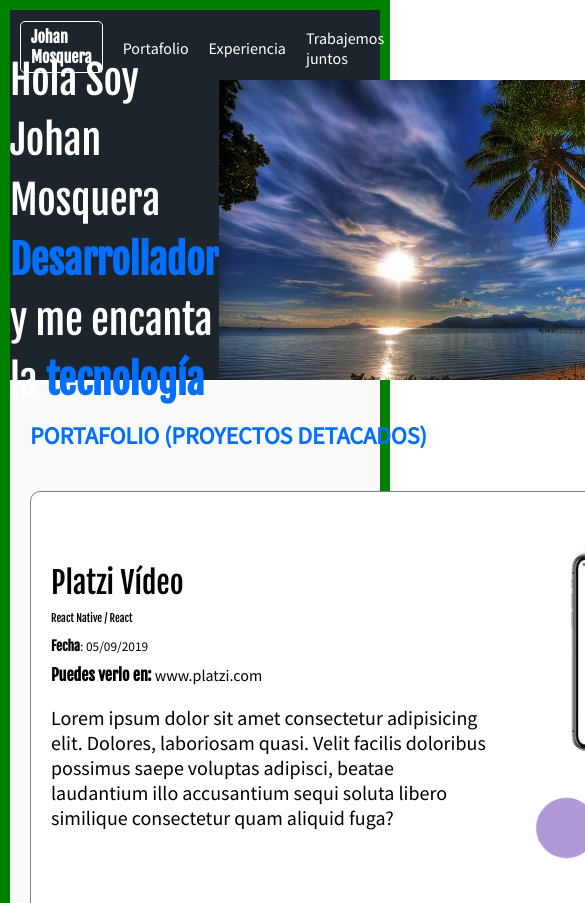
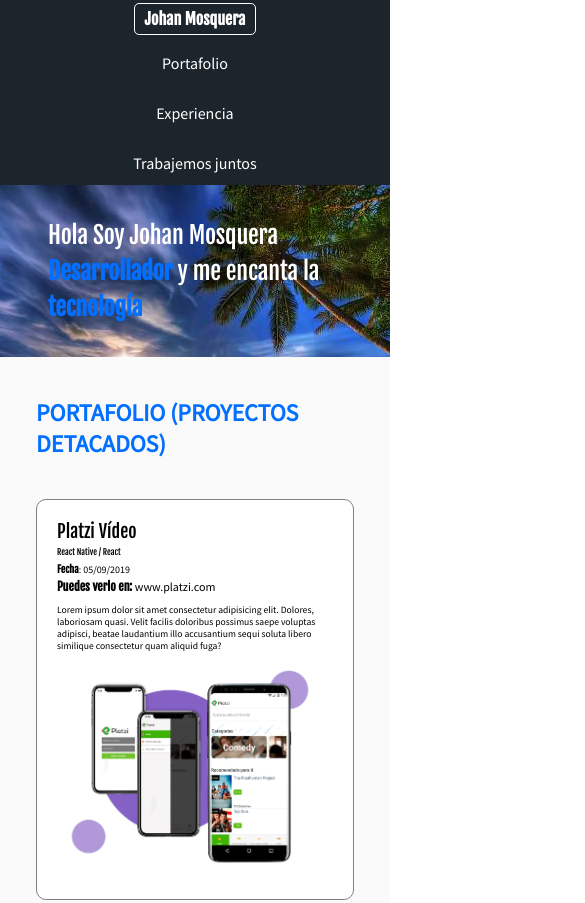
Before and after one commit to jocode/desarrollo.web, a plain HTML site: page index.html in a window 390 px wide. Shown: the top 903 px of the page, 585 px wide, since content can reach past the window. Drawn offline with Linux system fonts and the light colour scheme.

Commit message:
Ajustando el proyecto con media queries
Se realiza las modificaciones de cada uno de los estilos, usando breakpoints en 1024px, 679px, 480px y 320px. Para aplicar los estilos, comentamos cada seccion y la adaptamos al mejor resultado en la resolucion

```diff
--- a/estilos.css
+++ b/estilos.css
@@ -61,6 +61,7 @@
   display: flex;
   justify-content: space-between;
   align-items: center;
+  flex-wrap: wrap;
 }
 
 .header figure {
@@ -114,6 +115,7 @@
   display: flex;
   align-items: center;
   justify-content: space-between;
+  flex-wrap: wrap;
 }
 
 .hero-image {
@@ -144,6 +146,7 @@
   display: flex;
   align-items: center;
   justify-content: space-between;
+  flex-wrap: wrap;
 }
 
 .project-title {
@@ -158,10 +161,6 @@
   margin: 10px 0;
 }
 
-.project-detail {
-  margin-right: 20px;
-}
-
 .project-description {
   font-size: 20px;
 }
@@ -170,12 +169,17 @@
   font-family: 'Fjalla One', sans-serif;
 }
 
-.project-details {
-  width: 500px;
+.project-detail {
+  width: 50%;
 }
 
 .project-imageContainer {
-  width: 500px;
+  width: 50%;
+}
+
+/*Hacer la imagenes responsive*/
+.project-imageContainer img {
+  max-width: 100%;
 }
 
 .flexbox {
@@ -202,6 +206,7 @@
   display: flex;
   align-items: center;
   justify-content: space-between;
+  flex-wrap: wrap;
 }
 
 .footer img {
@@ -231,8 +236,8 @@
 }
 
 .event {
-  margin: 10px;
-  width: 480px;
+  margin: 1%;
+  width: 48%;
   flex-shrink: 0;
   border-radius: 10px;
   overflow: hidden;
@@ -244,7 +249,7 @@
 }
 
 .event img {
-  width: inherit;
+  width: 480px;
   height: 200px;
   object-fit: cover;
 }
@@ -277,6 +282,7 @@
   display: flex;
   align-items: center;
   justify-content: space-between;
+  flex-wrap: wrap;
 }
 
 .contact h3 {
@@ -352,7 +358,9 @@
 
 .container {
   /* border: 1px solid red; */
-  width: 1000px;
+  max-width: 1000px;
+  /* width: 100%; */
+  flex: 1;
   margin: 0 auto;
   display: inherit;
   justify-content: inherit;
@@ -368,19 +376,156 @@
 */
 
 @media screen and (max-width: 1024px){
+  .container {
+    padding: 0 1em;
+  }
+
+  .hero {
+    height: auto;
+    position: relative;
+    overflow: hidden;
+    padding: 2em;
+  }
+
+  .hero-image {
+    position: absolute;
+    /* El elemento se estira en todas sus direcciones */
+    z-index: 1;
+    left: 0;
+    right: 0;
+    top: 0;
+    bottom: 0;
+    width: 100%;
+  }
+
+  h1 {
+    font-size: 2em;
+    z-index: 2;
+  }
 
 }
 
-@media screen and (max-width: 768px){
-  body {
-    border: 10px solid green;
+/* Ipad */
+@media screen and (max-width: 767px){
+  .header {
+    display: block;
+    height: auto;
   }
+
+  .header ol {
+    display: initial;
+  }
+
+  .header ol li {
+    height: 50px;
+  }
+
+  .header a {
+    justify-content: center;
+  }
+
+  .project {
+    display: block;
+  }
+
+  .project-imageContainer {
+    width: auto;
+    text-align: center;
+  }
+
+  .project-detail {
+    width: auto;
+    /* font-size: 16px; */
+    /* font-size: calc(14px + (19 - 14) * ((100vw - 300px) / (1600 - 300))); */
+  }
+
+  .project-course,
+  .project-date,
+  .project-url {
+    margin: .3em 0;
+  }
+
+  .project-title {
+    font-size: 1.5em;
+    margin-bottom: .3em;
+  }
+
+  .project-url {
+    font-size: 1em;
+  }
+
+  .project-course {
+    font-size: .7em;
+  }
+
+  .project-date {
+    font-size: 1em;
+  }
+
+  .project-description {
+    font-size: .8em;
+  }
+
+  .event {
+    width: auto;
+  }
+
+  .event img {
+    width: 100%;
+  }
+
 }
 
 @media screen and (max-width: 480px){
 
+  h1 {
+    font-size: 1.5em;
+  }
+
+  .project-detail {
+    font-size: 12px;
+  }
+
+  .event-detail {
+    /* 1em = 6px */
+    margin: -2em .5em .5em;
+    padding: 1em;
+  }
+
+  .contact {
+    height: auto;
+    padding: 1em 0;
+    text-align: center;
+    display: block;
+  }
+
+  .form-email button {
+    margin: 1em auto;
+  }
+
+  .form-email h3 {
+    margin-top: 0;
+  }
+
+  .social {
+    padding: 1em 0;
+  }
+
+  .footer {
+    display: block;
+    text-align: center;
+    border: 1px solid transparent; /*Arreglo el margin collapsig*/
+  }
+
 }
 
 @media screen and (max-width: 320px){
+  h1 {
+    font-size: 1.2em;
+    background: rgba(0,0,0,.5);
+  }
 
+  .hero {
+    padding: 2em 1em;
+  }
 }
```
Also changed, not shown: 1 other file.
